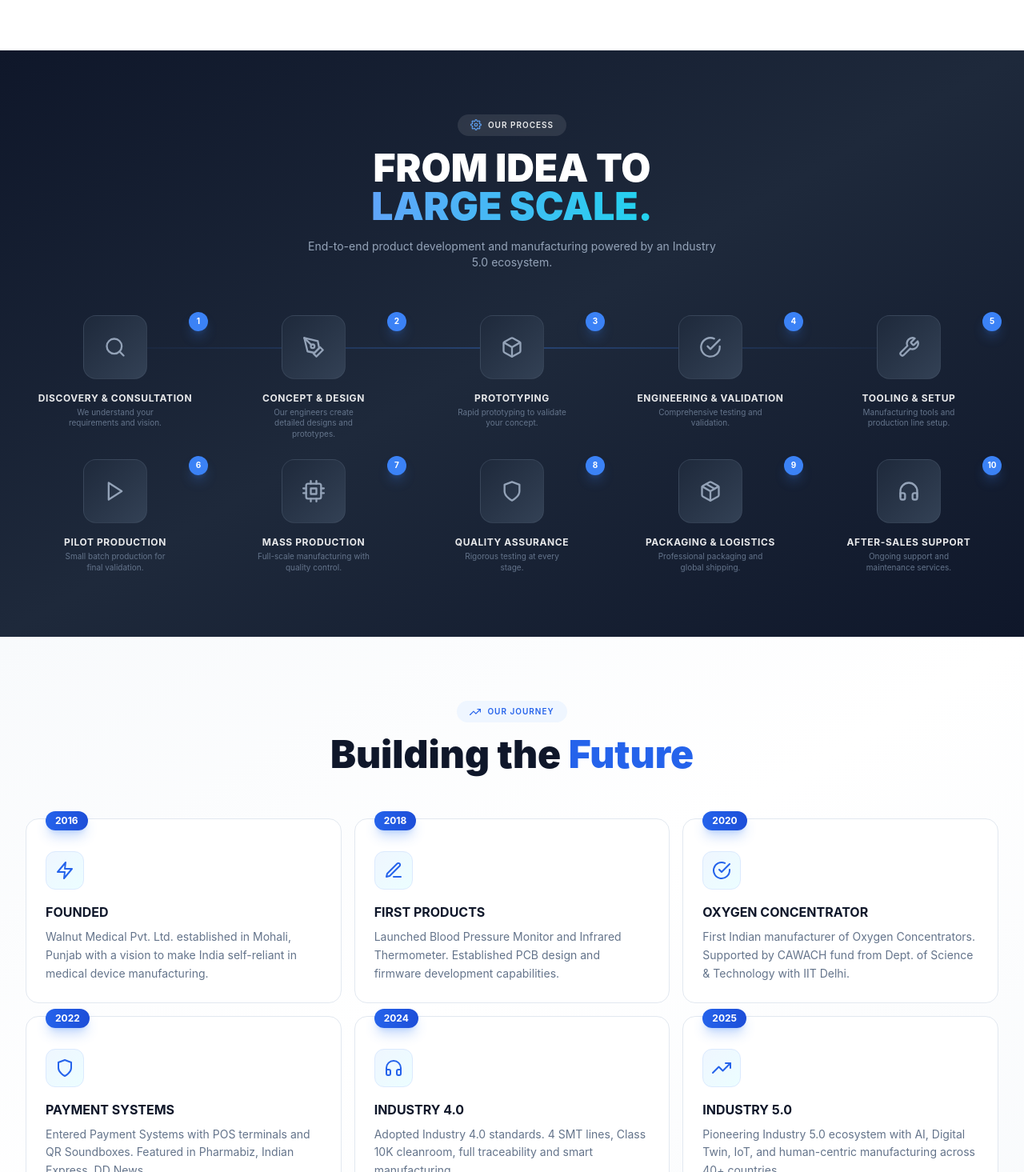
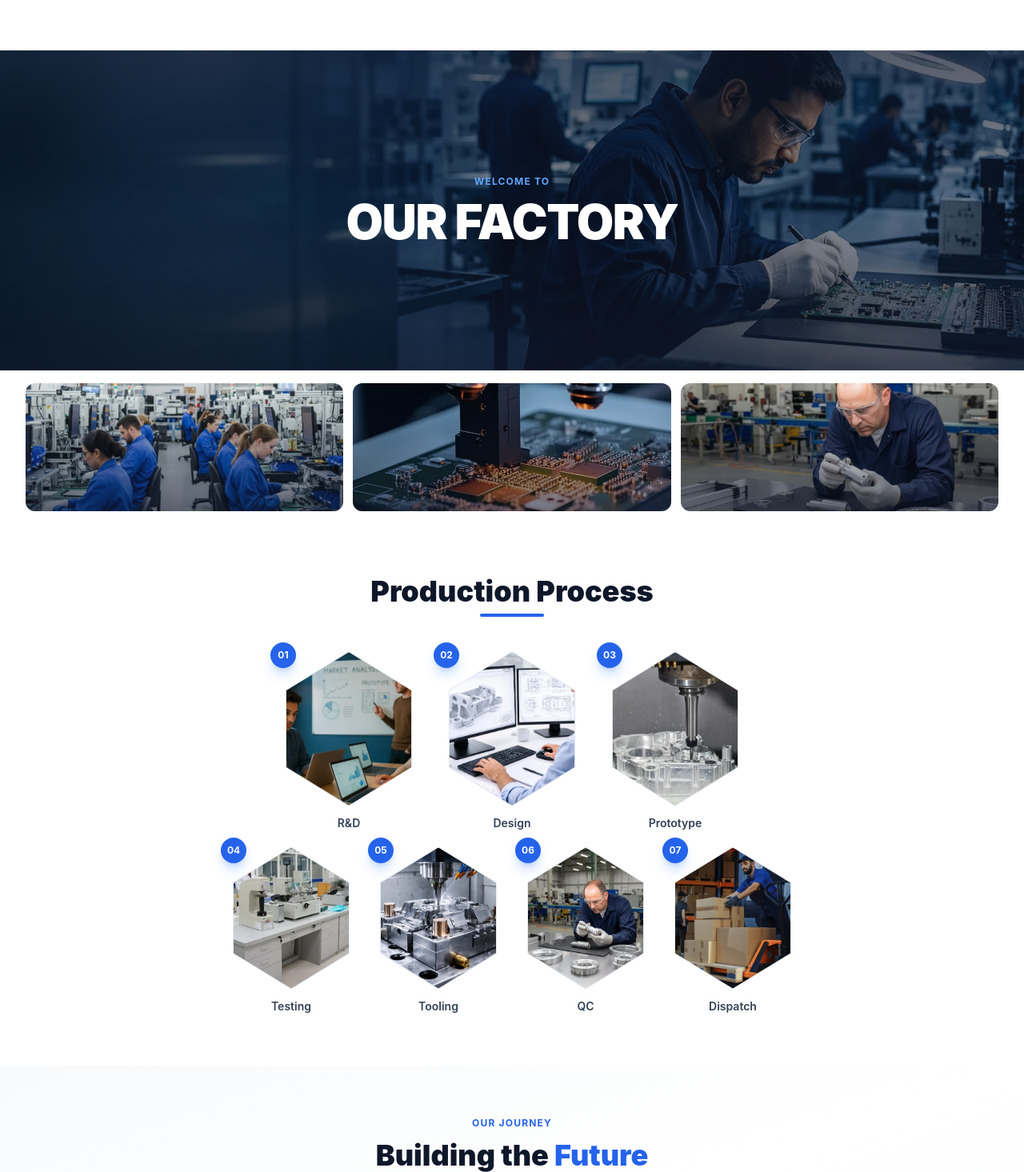
Before and after one commit to nitin-patyal-57/Walnut-technologies, a React (Vite) app: page / in a window 1280 px wide. Shown: the part 1335-2800 px from the top of the page at 80% size. Built offline with nearby package versions, Linux system fonts and the light colour scheme.

Commit message:
feat: factory hero + hexagonal production process grid on homepage

```diff
--- a/src/pages/HomePage.jsx
+++ b/src/pages/HomePage.jsx
@@ -18,6 +18,16 @@ function JourneySection() {
   const processSteps = t('journey.processSteps');
   const processIcons = [FiSearch, FiPenTool, FiBox, FiCheckCircle, FiTool, FiPlay, FiCpu, FiShield, FiPackage, FiHeadphones];
 
+  const processImages = [
+    { image: '/Research & Market Analysis.webp', label: 'R&D' },
+    { image: '/Design & Engineering.webp', label: 'Design' },
+    { image: '/Prototype Development.webp', label: 'Prototype' },
+    { image: '/Validation & Testing.webp', label: 'Testing' },
+    { image: '/Manufacturing Engineering & Mold Design.webp', label: 'Tooling' },
+    { image: '/Quality Assurance.webp', label: 'QC' },
+    { image: '/Packaging & Dispatch.webp', label: 'Dispatch' },
+  ];
+
   const companyJourney = [
     { year: '2016', title: t('journey.y2016Title'), desc: t('journey.y2016Desc'), icon: FiZap },
     { year: '2018', title: t('journey.y2018Title'), desc: t('journey.y2018Desc'), icon: FiEdit3 },
@@ -29,124 +39,199 @@ function JourneySection() {
 
   return (
     <section className="relative overflow-hidden" ref={ref}>
-      {/* Process Section - Dark */}
-      <div className="bg-gradient-to-br from-slate-900 via-slate-800 to-slate-900 py-16 md:py-20">
-        <div className="max-w-7xl mx-auto px-4 sm:px-6 lg:px-8">
-
-          {/* Header */}
+      {/* Factory Hero Section */}
+      <div className="relative h-[300px] md:h-[400px] overflow-hidden">
+        <img src="/aboutbackground.webp" alt="Walnut Factory" className="absolute inset-0 w-full h-full object-cover" />
+        <div className="absolute inset-0 bg-gradient-to-b from-slate-900/70 via-slate-900/50 to-slate-900/80" />
+        <div className="absolute inset-0 flex flex-col items-center justify-center">
           <motion.div
             initial={{ opacity: 0, y: 30 }}
             animate={isInView ? { opacity: 1, y: 0 } : {}}
             transition={{ duration: 0.7 }}
-            className="text-center mb-14"
+            className="text-center"
           >
-            <div className="inline-flex items-center gap-2 bg-white/10 backdrop-blur-sm rounded-full px-4 py-1.5 mb-4">
-              <FiSettings className="w-3.5 h-3.5 text-blue-400" />
-              <span className="text-[10px] font-semibold text-white/90 uppercase tracking-widest">Our Process</span>
+            <span className="text-blue-400 font-bold text-xs uppercase tracking-widest mb-3 block">Welcome to</span>
+            <h2 className="text-4xl md:text-5xl lg:text-6xl font-black font-display text-white leading-tight tracking-tight">
+              OUR FACTORY
+            </h2>
+          </motion.div>
         </div>
-            <h2 className="text-3xl md:text-4xl lg:text-5xl font-black font-display text-white leading-tight mb-4">
-              FROM IDEA TO<br />
-              <span className="text-transparent bg-clip-text bg-gradient-to-r from-blue-400 to-cyan-400">LARGE SCALE.</span>
-            </h2>
-            <p className="text-sm text-slate-400 max-w-lg mx-auto">
-              End-to-end product development and manufacturing powered by an Industry 5.0 ecosystem.
-            </p>
-          </motion.div>
+      </div>
 
-          {/* Process Stepper */}
-          <div className="relative">
-            {/* Connecting Line */}
-            <div className="hidden lg:block absolute top-[40px] left-[5%] right-[5%] h-[2px] bg-gradient-to-r from-transparent via-blue-500/30 to-transparent" />
-
-            <div className="grid grid-cols-2 md:grid-cols-5 gap-4 lg:gap-6">
-              {processSteps.slice(0, 10).map((step, i) => {
-                const Icon = processIcons[i];
-                return (
+      {/* Factory Images Row */}
+      <div className="bg-white py-4">
+        <div className="max-w-7xl mx-auto px-4 sm:px-6 lg:px-8">
+          <div className="grid grid-cols-3 gap-3">
+            {['/contract manufacturing.webp', '/pcb.webp', '/Quality Assurance.webp'].map((img, i) => (
               <motion.div
                 key={i}
-                    initial={{ opacity: 0, y: 30 }}
+                initial={{ opacity: 0, y: 20 }}
                 animate={isInView ? { opacity: 1, y: 0 } : {}}
-                    transition={{ duration: 0.5, delay: 0.1 + i * 0.06 }}
-                    className="relative group"
+                transition={{ duration: 0.5, delay: 0.2 + i * 0.1 }}
+                className="relative h-[120px] md:h-[160px] rounded-xl overflow-hidden group"
               >
-                    {/* Step Node */}
-                    <div className="flex flex-col items-center">
-                      {/* Circle */}
-                      <div className="relative z-10 w-20 h-20 rounded-2xl bg-gradient-to-br from-slate-800 to-slate-700 border border-slate-600/50 flex items-center justify-center mb-4 group-hover:border-blue-500/50 group-hover:from-slate-700 group-hover:to-slate-600 transition-all duration-500">
-                        <div className="absolute inset-0 rounded-2xl bg-gradient-to-br from-blue-500/0 to-cyan-500/0 group-hover:from-blue-500/10 group-hover:to-cyan-500/10 transition-all duration-500" />
-                        <Icon className="w-7 h-7 text-slate-400 group-hover:text-blue-400 transition-colors duration-300" />
-                      </div>
-
-                      {/* Number */}
-                      <div className="absolute -top-1 -right-1 w-6 h-6 rounded-full bg-blue-500 text-white text-[10px] font-bold flex items-center justify-center shadow-lg shadow-blue-500/30">
-                        {i + 1}
-                      </div>
-
-                      {/* Content */}
-                      <div className="text-center">
-                        <h4 className="text-xs font-bold text-white/90 uppercase tracking-wider leading-tight mb-1">{step.title}</h4>
-                        <p className="text-[10px] text-slate-500 leading-snug max-w-[140px] mx-auto">{step.description}</p>
-                      </div>
-                    </div>
+                <img src={img} alt="Factory" className="w-full h-full object-cover group-hover:scale-105 transition-transform duration-500" />
+                <div className="absolute inset-0 bg-gradient-to-t from-slate-900/60 to-transparent" />
               </motion.div>
-                );
-              })}
-            </div>
+            ))}
           </div>
         </div>
       </div>
 
-      {/* Journey Section - Light */}
-      <div className="bg-gradient-to-br from-slate-50 via-white to-slate-50 py-16 md:py-20">
+      {/* Production Process - Hexagonal Grid */}
+      <div className="bg-white py-12 md:py-16">
         <div className="max-w-7xl mx-auto px-4 sm:px-6 lg:px-8">
 
-          {/* Header */}
           <motion.div
-            initial={{ opacity: 0, y: 30 }}
+            initial={{ opacity: 0, y: 20 }}
             animate={isInView ? { opacity: 1, y: 0 } : {}}
-            transition={{ duration: 0.7, delay: 0.2 }}
-            className="text-center mb-14"
+            transition={{ duration: 0.6, delay: 0.3 }}
+            className="text-center mb-10"
           >
-            <div className="inline-flex items-center gap-2 bg-blue-50 rounded-full px-4 py-1.5 mb-4">
-              <FiTrendingUp className="w-3.5 h-3.5 text-blue-600" />
-              <span className="text-[10px] font-semibold text-blue-600 uppercase tracking-widest">Our Journey</span>
+            <h2 className="text-2xl md:text-3xl lg:text-4xl font-black font-display text-slate-900 leading-tight mb-2">
+              Production Process
+            </h2>
+            <div className="w-20 h-1 bg-blue-600 mx-auto rounded-full" />
+          </motion.div>
+
+          {/* Hexagonal Grid - Row 1 (3 items) */}
+          <div className="flex justify-center gap-4 md:gap-6 mb-4">
+            {processImages.slice(0, 3).map((item, i) => (
+              <motion.div
+                key={i}
+                initial={{ opacity: 0, scale: 0.8 }}
+                animate={isInView ? { opacity: 1, scale: 1 } : {}}
+                transition={{ duration: 0.5, delay: 0.4 + i * 0.1 }}
+                className="relative group"
+              >
+                {/* Hexagon Container */}
+                <div className="relative w-[140px] h-[160px] md:w-[180px] md:h-[200px]">
+                  <svg viewBox="0 0 200 230" className="w-full h-full">
+                    <defs>
+                      <clipPath id={`hex-clip-${i}`}>
+                        <polygon points="100,5 190,60 190,170 100,225 10,170 10,60" />
+                      </clipPath>
+                    </defs>
+                    <polygon
+                      points="100,5 190,60 190,170 100,225 10,170 10,60"
+                      fill="white"
+                      stroke="#e2e8f0"
+                      strokeWidth="2"
+                      className="group-hover:stroke-blue-400 transition-colors duration-300"
+                    />
+                    <image
+                      href={item.image}
+                      x="10" y="5"
+                      width="180" height="220"
+                      clipPath={`url(#hex-clip-${i})`}
+                      className="group-hover:scale-110 transition-transform duration-500"
+                      preserveAspectRatio="xMidYMid slice"
+                    />
+                  </svg>
+
+                  {/* Number Badge */}
+                  <div className="absolute -top-2 -left-2 w-8 h-8 rounded-full bg-blue-600 text-white text-xs font-bold flex items-center justify-center shadow-lg shadow-blue-500/30 z-10">
+                    0{i + 1}
                   </div>
-            <h2 className="text-3xl md:text-4xl lg:text-5xl font-black font-display text-slate-900 leading-tight">
+                </div>
+
+                {/* Label */}
+                <p className="text-center text-sm font-semibold text-slate-700 mt-2">{item.label}</p>
+              </motion.div>
+            ))}
+          </div>
+
+          {/* Hexagonal Grid - Row 2 (4 items) */}
+          <div className="flex justify-center gap-4 md:gap-6">
+            {processImages.slice(3, 7).map((item, i) => (
+              <motion.div
+                key={i}
+                initial={{ opacity: 0, scale: 0.8 }}
+                animate={isInView ? { opacity: 1, scale: 1 } : {}}
+                transition={{ duration: 0.5, delay: 0.6 + i * 0.1 }}
+                className="relative group"
+              >
+                {/* Hexagon Container */}
+                <div className="relative w-[120px] h-[140px] md:w-[160px] md:h-[185px]">
+                  <svg viewBox="0 0 200 230" className="w-full h-full">
+                    <defs>
+                      <clipPath id={`hex-clip2-${i}`}>
+                        <polygon points="100,5 190,60 190,170 100,225 10,170 10,60" />
+                      </clipPath>
+                    </defs>
+                    <polygon
+                      points="100,5 190,60 190,170 100,225 10,170 10,60"
+                      fill="white"
+                      stroke="#e2e8f0"
+                      strokeWidth="2"
+                      className="group-hover:stroke-blue-400 transition-colors duration-300"
+                    />
+                    <image
+                      href={item.image}
+                      x="10" y="5"
+                      width="180" height="220"
+                      clipPath={`url(#hex-clip2-${i})`}
+                      className="group-hover:scale-110 transition-transform duration-500"
+                      preserveAspectRatio="xMidYMid slice"
+                    />
+                  </svg>
+
+                  {/* Number Badge */}
+                  <div className="absolute -top-2 -left-2 w-8 h-8 rounded-full bg-blue-600 text-white text-xs font-bold flex items-center justify-center shadow-lg shadow-blue-500/30 z-10">
+                    0{i + 4}
+                  </div>
+                </div>
+
+                {/* Label */}
+                <p className="text-center text-sm font-semibold text-slate-700 mt-2">{item.label}</p>
+              </motion.div>
+            ))}
+          </div>
+        </div>
+      </div>
+
+      {/* Journey Timeline */}
+      <div className="bg-gradient-to-br from-slate-50 via-white to-slate-50 py-12 md:py-16">
+        <div className="max-w-7xl mx-auto px-4 sm:px-6 lg:px-8">
+
+          <motion.div
+            initial={{ opacity: 0, y: 20 }}
+            animate={isInView ? { opacity: 1, y: 0 } : {}}
+            transition={{ duration: 0.6, delay: 0.5 }}
+            className="text-center mb-10"
+          >
+            <span className="text-blue-600 font-bold text-xs uppercase tracking-widest mb-3 block">Our Journey</span>
+            <h2 className="text-2xl md:text-3xl lg:text-4xl font-black font-display text-slate-900 leading-tight">
               Building the <span className="text-blue-600">Future</span>
             </h2>
           </motion.div>
 
           {/* Timeline Cards */}
-          <div className="grid grid-cols-1 md:grid-cols-2 lg:grid-cols-3 gap-4">
+          <div className="grid grid-cols-2 md:grid-cols-3 lg:grid-cols-6 gap-4">
             {companyJourney.map((item, index) => {
               const Icon = item.icon;
               return (
                 <motion.div
                   key={item.year}
-                  initial={{ opacity: 0, y: 30 }}
+                  initial={{ opacity: 0, y: 20 }}
                   animate={isInView ? { opacity: 1, y: 0 } : {}}
-                  transition={{ duration: 0.5, delay: 0.3 + index * 0.08 }}
-                  className="group relative"
+                  transition={{ duration: 0.4, delay: 0.6 + index * 0.08 }}
+                  className="group"
                 >
-                  <div className="relative bg-white rounded-2xl border border-slate-200 p-6 hover:border-blue-200 hover:shadow-xl hover:shadow-blue-500/5 transition-all duration-500">
-                    {/* Year Badge */}
-                    <div className="absolute -top-3 left-6">
-                      <span className="inline-block px-3 py-1 bg-gradient-to-r from-blue-600 to-blue-700 text-white text-xs font-bold rounded-full shadow-lg shadow-blue-500/30">
+                  <div className="relative bg-white rounded-2xl border border-slate-200 p-4 text-center hover:border-blue-200 hover:shadow-xl hover:shadow-blue-500/5 transition-all duration-300 h-full">
+                    {/* Year */}
+                    <span className="inline-block px-3 py-1 bg-gradient-to-r from-blue-600 to-blue-700 text-white text-xs font-bold rounded-full mb-3 shadow-md shadow-blue-500/20">
                       {item.year}
                     </span>
+
+                    {/* Icon */}
+                    <div className="w-10 h-10 rounded-xl bg-blue-50 border border-blue-100 flex items-center justify-center mx-auto mb-3 group-hover:bg-blue-100 transition-colors">
+                      <Icon className="w-5 h-5 text-blue-600" />
                     </div>
 
                     {/* Content */}
-                    <div className="pt-4">
-                      <div className="w-12 h-12 rounded-xl bg-gradient-to-br from-blue-50 to-cyan-50 border border-blue-100 flex items-center justify-center mb-4 group-hover:from-blue-100 group-hover:to-cyan-100 transition-colors duration-300">
-                        <Icon className="w-6 h-6 text-blue-600" />
-                      </div>
-                      <h3 className="text-base font-bold text-slate-900 mb-2">{item.title}</h3>
-                      <p className="text-sm text-slate-500 leading-relaxed">{item.desc}</p>
-                    </div>
-
-                    {/* Bottom Accent */}
-                    <div className="absolute bottom-0 left-6 right-6 h-[2px] bg-gradient-to-r from-blue-500/0 via-blue-500/50 to-blue-500/0 opacity-0 group-hover:opacity-100 transition-opacity duration-500" />
+                    <h3 className="text-sm font-bold text-slate-900 mb-1">{item.title}</h3>
+                    <p className="text-[10px] text-slate-500 leading-snug">{item.desc}</p>
                   </div>
                 </motion.div>
               );
```
Lines whose indentation alone changed are shown as unchanged.
